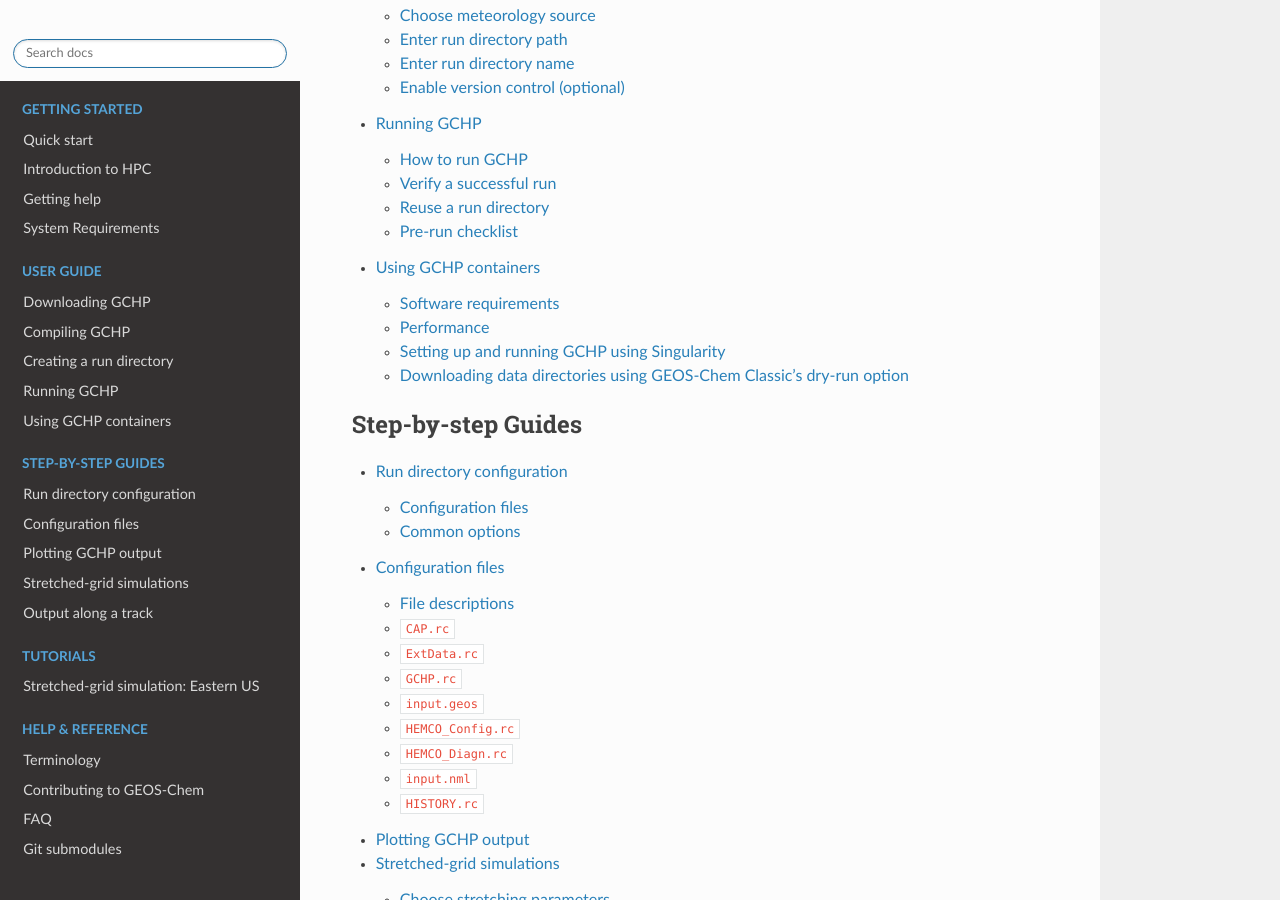
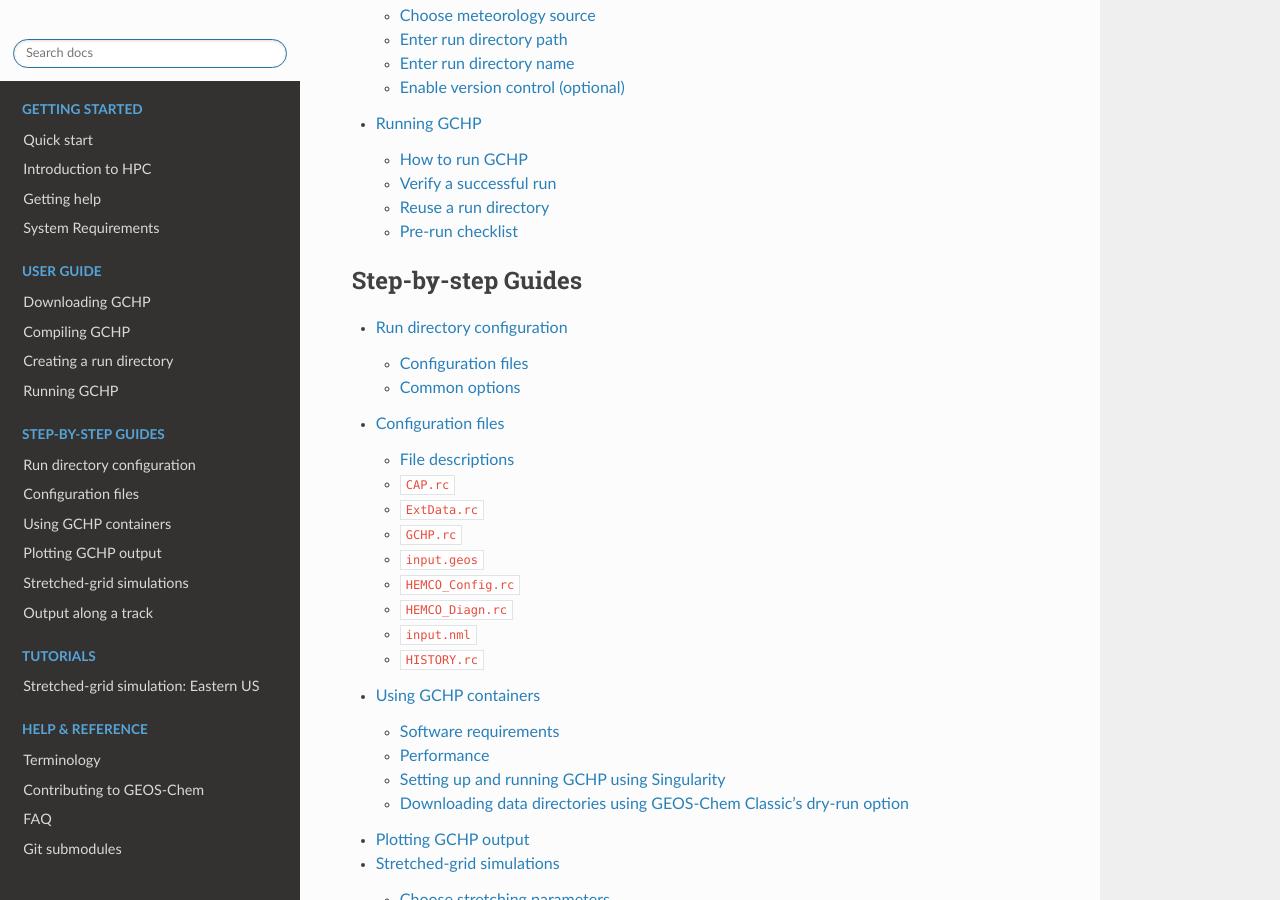
Before and after one commit to geoschem/GCHP, a Sphinx documentation site: the page built from docs/source/index.rst, in a window 1280 px wide and 900 px high, scrolled down 989 px. Built offline with Sphinx 7.4.7 and the Read the Docs theme 2.0.0, drawn with Linux system fonts in a browser that asks for light colours; pages that are not in the unit, such as notebooks, are missing from menus; part of the change alters nothing that is shown.

```diff
--- a/docs/source/index.rst
+++ b/docs/source/index.rst
@@ -33,7 +33,6 @@ Modeling Group at Harvard University <http://acmg.seas.harvard.edu/index.html>`_
    user-guide/compiling.rst
    user-guide/rundir-init.rst
    user-guide/running.rst
-   user-guide/containers.rst
 
 
 .. toctree::
@@ -42,6 +41,7 @@ Modeling Group at Harvard University <http://acmg.seas.harvard.edu/index.html>`_
 
    step-by-step/rundir-config.rst
    step-by-step/config-files.rst
+   step-by-step/containers.rst
    step-by-step/plotting-output.rst
    stretched-grid.rst
    step-by-step/satellite-overpass.rst
```
Also changed, not shown: docs/source/step-by-step/containers.rst (renamed from docs/source/user-guide/containers.rst).
